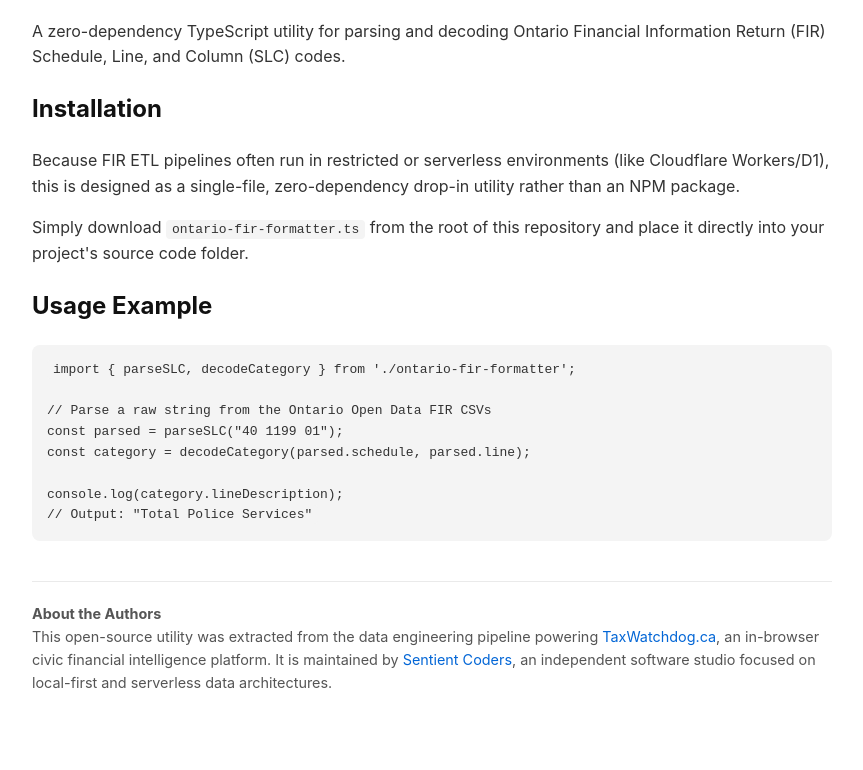
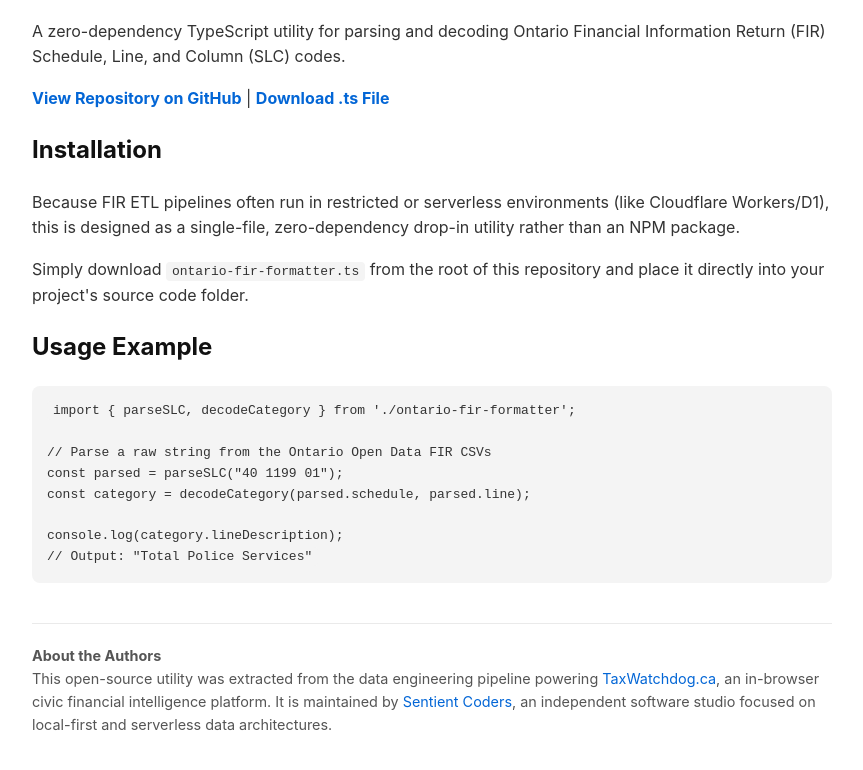
Before and after one commit to sentientcoders/ontario-fir-formatter, a plain HTML site: page docs/index.html in a window 1280 px wide. Shown: the part 94-864 px from the top of the page, without its empty margins (208-1071 px from the left). Before the commit the page ends 828 px from the top, so only its background shows below. Drawn offline with Linux system fonts and the light colour scheme.

Commit message:
Update index.html with repository and download links
Added links to the GitHub repository and TypeScript file download in the documentation.

```diff
--- a/docs/index.html
+++ b/docs/index.html
@@ -17,6 +17,8 @@
 <body>
     <h1>ontario-fir-formatter</h1>
     <p>A zero-dependency TypeScript utility for parsing and decoding Ontario Financial Information Return (FIR) Schedule, Line, and Column (SLC) codes.</p>
+
+    <p><strong><a href="https://github.com/sentientcoders/ontario-fir-formatter">View Repository on GitHub</a></strong> | <strong><a href="https://raw.githubusercontent.com/sentientcoders/ontario-fir-formatter/refs/heads/main/ontario-fir-formatter.ts">Download .ts File</a></strong></p>
 
     <h2>Installation</h2>
     <p>Because FIR ETL pipelines often run in restricted or serverless environments (like Cloudflare Workers/D1), this is designed as a single-file, zero-dependency drop-in utility rather than an NPM package.</p>
```
